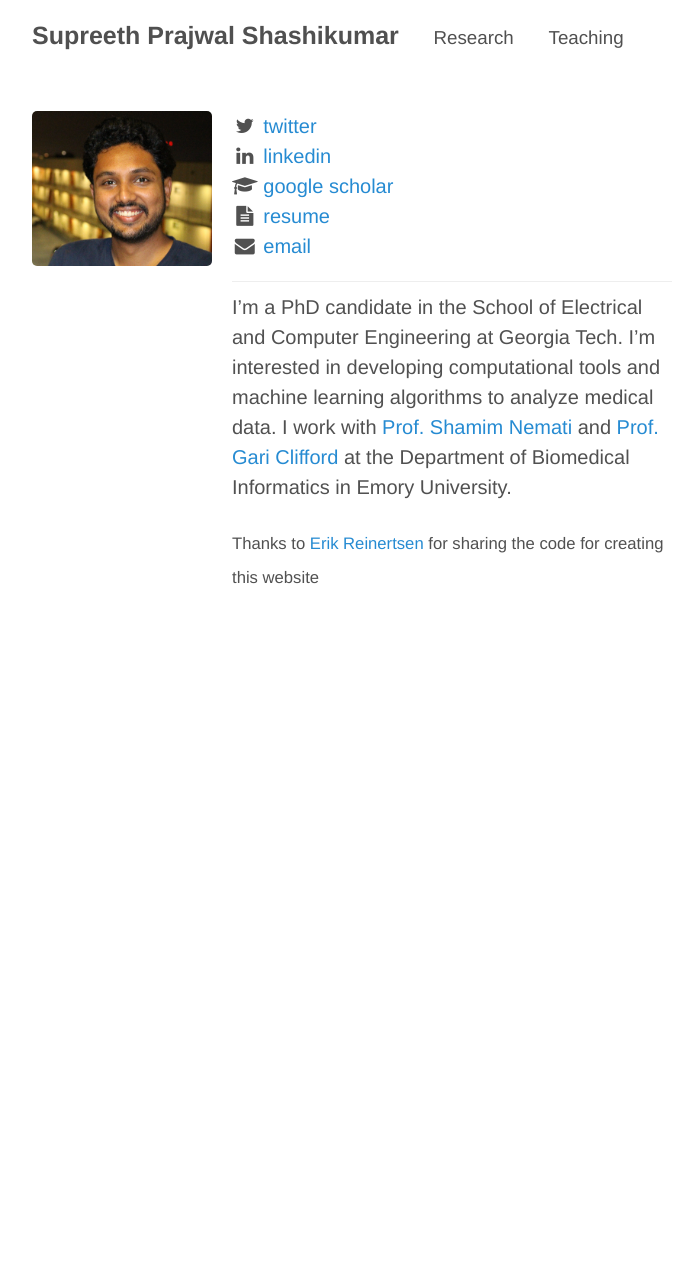
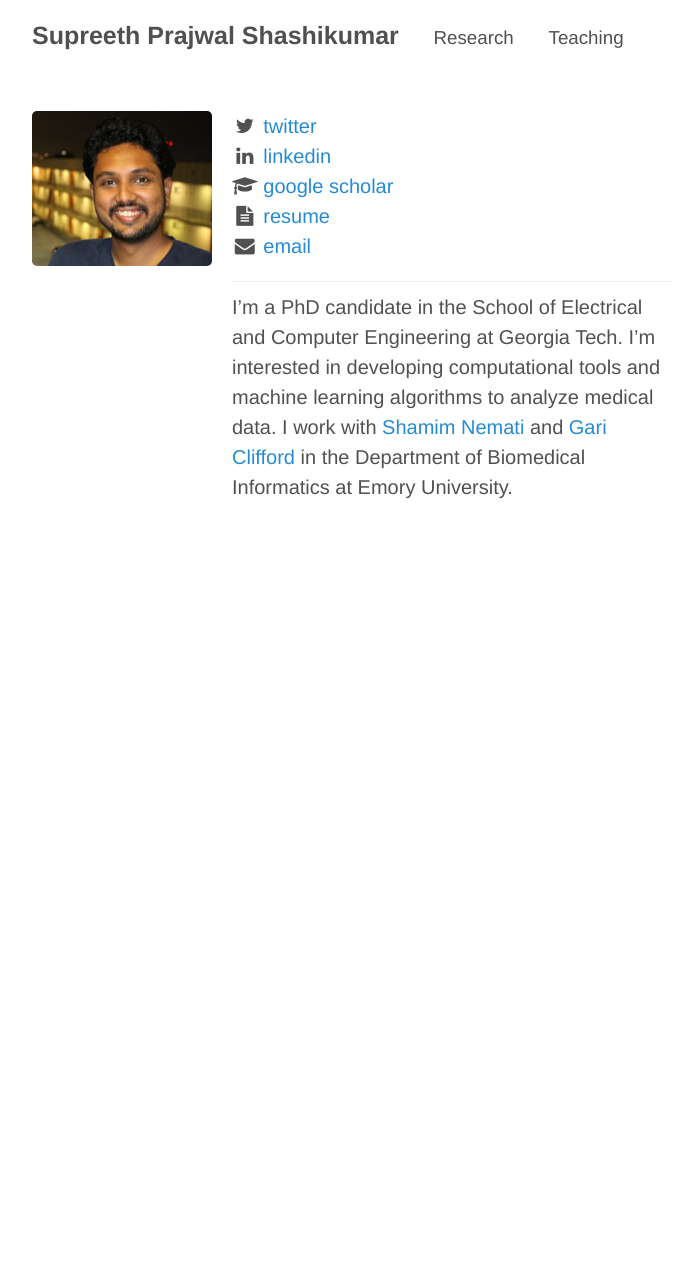
Before and after one commit to supreethprajwal/supreethprajwal.github.io, a Jekyll site: the page built from index.md, in a window 1280 px wide. Shown: the whole page, without its empty margins (288-982 px from the left). Built offline with Jekyll 4.4.1, drawn with Linux system fonts in a browser that asks for light colours; nearby versions of some CDN libraries.

Commit message:
Erik's suggestions

```diff
--- a/index.md
+++ b/index.md
@@ -23,6 +23,4 @@ $("#email").attr("href", "mailto:" + email_address).html("email");
 
 ---
 I'm a PhD candidate in the School of Electrical and Computer Engineering at Georgia Tech. I'm interested in developing computational tools and machine learning algorithms to analyze medical data.
-I work with [Prof. Shamim Nemati](http://nematilab.info/people/shamim/index.html) and [Prof. Gari Clifford](http://gdclifford.info/people/gari) at the Department of Biomedical Informatics in Emory University.
-
-<sub>Thanks to [Erik Reinertsen](https://github.com/erikrtn/erikrtn.github.io) for sharing the code for creating this website</sub>
+I work with [Shamim Nemati](http://nematilab.info/people/shamim/index.html) and [Gari Clifford](http://gdclifford.info/people/gari) in the Department of Biomedical Informatics at Emory University.
```
